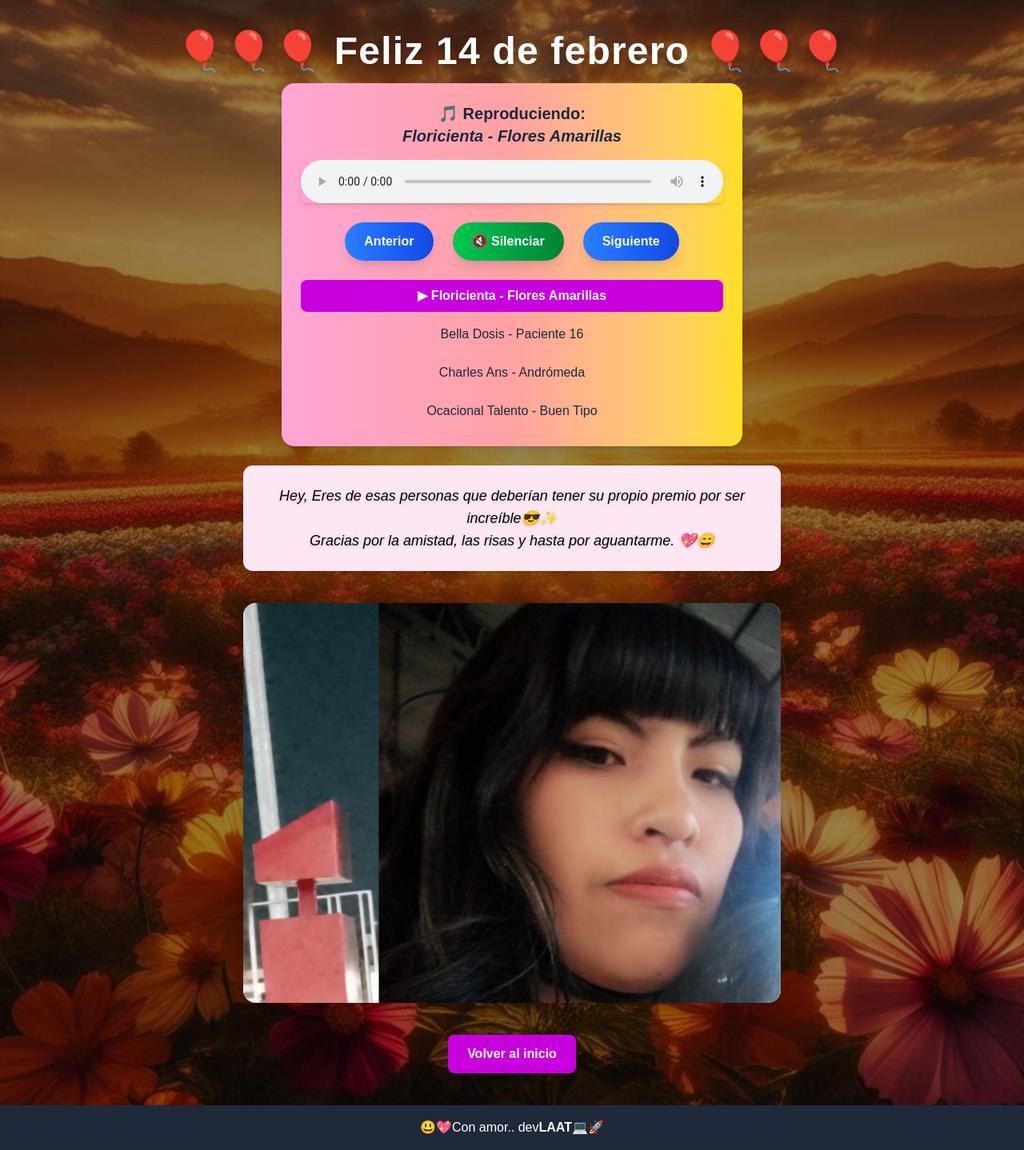
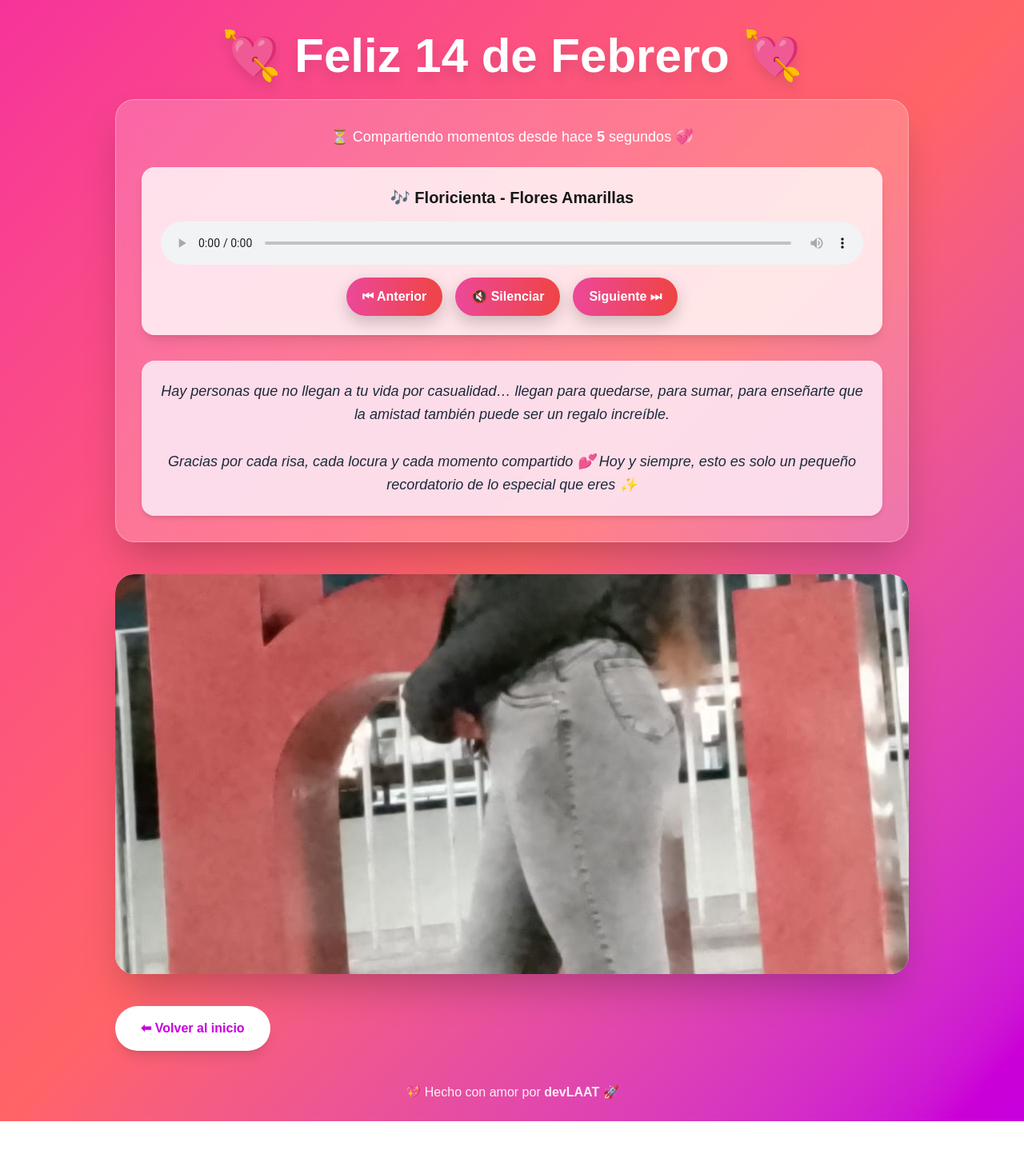
Before and after one commit to devlaat/evcard, a Next.js app: page /more in a window 1280 px wide. Shown: the whole page at 80% size. After the commit the page ends 1402 px from the top, so only its background shows below. Built offline with nearby package versions, Linux system fonts and the light colour scheme.

Commit message:
New menu

```diff
--- a/app/more/page.js
+++ b/app/more/page.js
@@ -17,223 +17,175 @@ export default function More() {
 
   const [currentSong, setCurrentSong] = useState(0);
   const [muted, setMuted] = useState(false);
-  const [darkMode, setDarkMode] = useState(false);
   const audioRef = useRef(null);
+  const [seconds, setSeconds] = useState(0);
 
-  // Avanza a la siguiente canción al terminar
+  useEffect(() => {
+    const timer = setInterval(() => setSeconds((s) => s + 1), 1000);
+    return () => clearInterval(timer);
+  }, []);
+
   const handleEnded = () => {
     setCurrentSong((prev) => (prev + 1) % playlist.length);
   };
 
-  // Reproduce automáticamente al cambiar de canción
   useEffect(() => {
     if (audioRef.current) {
-      const playPromise = audioRef.current.play();
-      if (playPromise !== undefined) {
-        playPromise.catch((error) => {
-          // manejo de error silencioso si autoplay falla
-          console.log("Autoplay bloqueado", error);
-        });
-      }
+      audioRef.current.play().catch(() => {});
     }
   }, [currentSong]);
 
   const settings = {
     dots: true,
     infinite: true,
-    speed: 1000,
+    speed: 900,
     slidesToShow: 1,
     slidesToScroll: 1,
     autoplay: true,
-    autoplaySpeed: 2500,
+    autoplaySpeed: 2800,
   };
 
   return (
-    <div
-      className={`min-h-screen relative flex flex-col items-center justify-between ${
-        darkMode ? "bg-gray-900" : "bg-white"
-      }`}
+    <div className="relative min-h-screen overflow-hidden bg-gradient-to-br from-pink-500 via-red-400 to-fuchsia-600 flex flex-col items-center">
+
+      {/* Corazones flotantes */}
+      <div className="absolute inset-0 pointer-events-none">
+        {[...Array(25)].map((_, i) => (
+          <span
+            key={i}
+            className="absolute text-white opacity-20 animate-float"
+            style={{
+              left: `${Math.random() * 100}%`,
+              fontSize: `${Math.random() * 24 + 10}px`,
+              animationDelay: `${Math.random() * 5}s`,
+            }}
           >
-      {/* Imagen de fondo */}
-      <div
-        className="absolute inset-0"
-        style={{
-          backgroundImage: "url('/campo.jpg')",
-          backgroundSize: "cover",
-          backgroundPosition: "center",
-          backgroundRepeat: "no-repeat",
-          filter: "brightness(0.6)",
-        }}
-      ></div>
-
-      {/* Contenido principal */}
-      <div className="relative z-10 w-full flex flex-col items-center justify-between">
-        {/* Título */}
-        <div className="text-center mt-10">
-          <h1 className="text-5xl font-extrabold mb-4 text-white drop-shadow-lg tracking-wide">
-            🎈🎈🎈 Feliz 14 de febrero 🎈🎈🎈
-          </h1>
+            💖
+          </span>
+        ))}
       </div>
 
-        {/* Reproductor de música */}
-        <div
-          className={`mb-6 w-full flex flex-col items-center p-6 rounded-2xl shadow-lg max-w-xl ${
-            darkMode
-              ? "bg-gray-800"
-              : "bg-gradient-to-r from-pink-300 via-red-300 to-yellow-300 bg-opacity-80"
-          }`}
-        >
-          <p
-            className={`text-xl font-semibold mb-4 text-center ${
-              darkMode ? "text-white" : "text-gray-800"
-            }`}
-          >
-            🎵 Reproduciendo:<br />
-            <span className="italic">{playlist[currentSong].name}</span>
+      {/* CONTENIDO */}
+      <div className="relative z-10 w-full max-w-5xl px-4">
+
+        {/* Título */}
+        <h1 className="text-center text-5xl md:text-6xl font-extrabold text-white drop-shadow-xl mt-10 mb-6">
+          💘 Feliz 14 de Febrero 💘
+        </h1>
+
+        {/* Tarjeta Glass */}
+        <div className="backdrop-blur-xl bg-white/20 rounded-3xl shadow-2xl p-8 mb-10 border border-white/30">
+
+          {/* CONTADOR */}
+          <p className="text-center text-white text-lg mb-6">
+            ⏳ Compartiendo momentos desde hace <b>{seconds}</b> segundos 💞
+          </p>
+
+          {/* REPRODUCTOR */}
+          <div className="bg-white/80 rounded-2xl p-6 shadow-lg mb-8">
+            <p className="text-center text-xl font-semibold mb-4">
+              🎶 {playlist[currentSong].name}
             </p>
 
             <audio
               ref={audioRef}
               src={playlist[currentSong].file}
-            autoPlay
               controls
               muted={muted}
-            className="w-full mb-6 rounded-lg shadow-md"
+              className="w-full mb-4"
               onEnded={handleEnded}
             />
 
-          {/* Botones de control */}
-          <div className="flex gap-6 mb-6">
+            <div className="flex justify-center gap-4 flex-wrap">
               <button
                 onClick={() =>
                   setCurrentSong((currentSong - 1 + playlist.length) % playlist.length)
                 }
-              className="px-6 py-3 bg-gradient-to-r from-blue-500 to-blue-700 text-white font-bold rounded-full shadow-lg hover:scale-105 transition-transform"
+                className="btn"
               >
-              Anterior
+                ⏮ Anterior
               </button>
 
               <button
                 onClick={() => setMuted(!muted)}
-              className={`px-6 py-3 ${
-                muted
-                  ? "bg-gradient-to-r from-gray-400 to-gray-600"
-                  : "bg-gradient-to-r from-green-500 to-green-700"
-              } text-white font-bold rounded-full shadow-lg hover:scale-105 transition-transform`}
+                className="btn"
               >
-              {muted ? "🔊 Activar sonido" : "🔇 Silenciar"}
+                {muted ? "🔊 Activar" : "🔇 Silenciar"}
               </button>
 
               <button
                 onClick={() => setCurrentSong((currentSong + 1) % playlist.length)}
-              className="px-6 py-3 bg-gradient-to-r from-blue-500 to-blue-700 text-white font-bold rounded-full shadow-lg hover:scale-105 transition-transform"
+                className="btn"
               >
-              Siguiente
+                Siguiente ⏭
               </button>
-          </div>
-
-          {/* Lista de canciones */}
-          <ul className="w-full text-center space-y-2">
-            {playlist.map((song, index) => (
-              <li
-                key={index}
-                onClick={() => setCurrentSong(index)}
-                className={`cursor-pointer px-4 py-2 rounded-lg ${
-                  index === currentSong
-                    ? "bg-fuchsia-600 text-white font-bold"
-                    : darkMode
-                    ? "text-white hover:bg-gray-700"
-                    : "text-gray-800 hover:bg-pink-200"
-                } transition`}
-              >
-                {index === currentSong ? "▶ " : ""} {song.name}
-              </li>
-            ))}
-          </ul>
-        </div>
-
-        {/* Dedicatoria romántica */}
-        <div
-          className={`bg-pink-100 bg-opacity-70 p-6 rounded-xl shadow-md max-w-2xl mb-10 ${
-            darkMode ? "bg-gray-800" : ""
-          }`}
-        >
-          <p
-            className={`text-lg italic text-black text-center drop-shadow-sm ${
-              darkMode ? "text-white" : ""
-            }`}
-          >
-            Hey, Eres de esas personas que deberían tener su propio premio por ser increíble😎✨ <br />
-            Gracias por la amistad, las risas y hasta por aguantarme. 💖😄
-          </p>
-        </div>
-
-        {/* Carrusel de imágenes */}
-        <div className="w-full max-w-2xl mb-10">
-          <div className="w-full h-[500px] bg-white rounded-2xl shadow-lg overflow-hidden">
-            <Slider {...settings}>
-              <div className="w-full h-full">
-                <Image
-                  src="/images/photo1.jpg"
-                  alt="Recuerdo 1"
-                  width={800}
-                  height={800}
-                  className="w-full h-full object-cover"
-                />
-              </div>
-              <div className="w-full h-full">
-                <Image
-                  src="/images/photo2.jpg"
-                  alt="Recuerdo 2"
-                  width={800}
-                  height={800}
-                  className="w-full h-full object-cover"
-                />
-              </div>
-              <div className="w-full h-full">
-                <Image
-                  src="/images/photo3.jpg"
-                  alt="Recuerdo 3"
-                  width={800}
-                  height={800}
-                  className="w-full h-full object-cover"
-                />
-              </div>
-              <div className="w-full h-full">
-                <Image
-                  src="/images/photo4.jpg"
-                  alt="Recuerdo 4"
-                  width={800}
-                  height={800}
-                  className="w-full h-full object-cover"
-                />
-              </div>
-              <div className="w-full h-full">
-                <Image
-                  src="/images/photo5.jpg"
-                  alt="Recuerdo 4"
-                  width={800}
-                  height={800}
-                  className="w-full h-full object-cover"
-                />
-              </div>
-            </Slider>
             </div>
           </div>
 
-        {/* Botón regresar */}
+          {/* MENSAJE */}
+          <div className="bg-pink-100/90 rounded-2xl p-6 text-center shadow-md">
+            <p className="text-lg italic text-gray-800 leading-relaxed">
+              Hay personas que no llegan a tu vida por casualidad…
+              llegan para quedarse, para sumar, para enseñarte que la amistad también
+              puede ser un regalo increíble.
+              <br /><br />
+              Gracias por cada risa, cada locura y cada momento compartido 💕
+              Hoy y siempre, esto es solo un pequeño recordatorio de lo especial que eres ✨
+            </p>
+          </div>
+        </div>
+
+        {/* CARRUSEL */}
+        <div className="bg-white rounded-3xl shadow-2xl overflow-hidden mb-10">
+          <Slider {...settings}>
+            {[1,2,3,4,5].map((n) => (
+              <Image
+                key={n}
+                src={`/images/photo${n}.jpg`}
+                alt={`Recuerdo ${n}`}
+                width={900}
+                height={900}
+                className="w-full h-[500px] object-cover"
+              />
+            ))}
+          </Slider>
+        </div>
+
+        {/* BOTÓN */}
         <Link
           href="/"
-          className="mb-10 px-6 py-3 bg-fuchsia-600 text-white font-semibold rounded-lg shadow-md hover:bg-fuchsia-700 transition"
+          className="inline-block mb-10 px-8 py-4 bg-white text-fuchsia-600 font-bold rounded-full shadow-lg hover:scale-105 transition"
         >
-          Volver al inicio
+          ⬅ Volver al inicio
         </Link>
 
-        {/* Footer */}
-        <footer className="bg-gray-800 text-white text-center py-4 w-full">
-          😃💖Con amor.. dev<span className="font-bold">LAAT💻🚀</span>
+        <footer className="text-white text-center mb-6 opacity-90">
+          💖 Hecho con amor por <b>devLAAT 🚀</b>
         </footer>
       </div>
+
+      {/* Animación */}
+      <style jsx>{`
+        .btn {
+          padding: 12px 20px;
+          background: linear-gradient(to right, #ec4899, #ef4444);
+          color: white;
+          border-radius: 999px;
+          font-weight: bold;
+          box-shadow: 0 8px 20px rgba(0,0,0,0.2);
+          transition: transform 0.2s;
+        }
+        .btn:hover {
+          transform: scale(1.08);
+        }
+        @keyframes float {
+          0% { transform: translateY(0); }
+          100% { transform: translateY(-120vh); }
+        }
+        .animate-float {
+          animation: float 12s linear infinite;
+        }
+      `}</style>
     </div>
   );
     }
```
Lines whose indentation alone changed are shown as unchanged.
